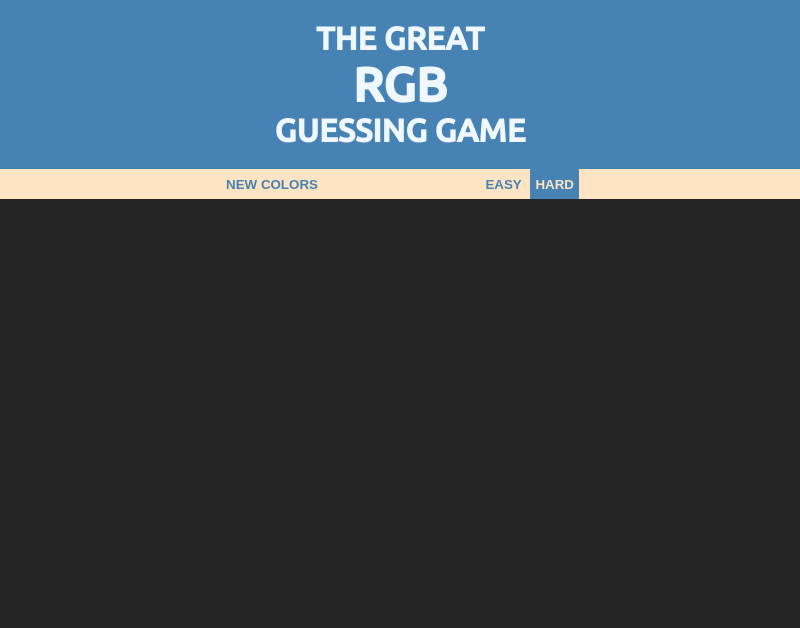
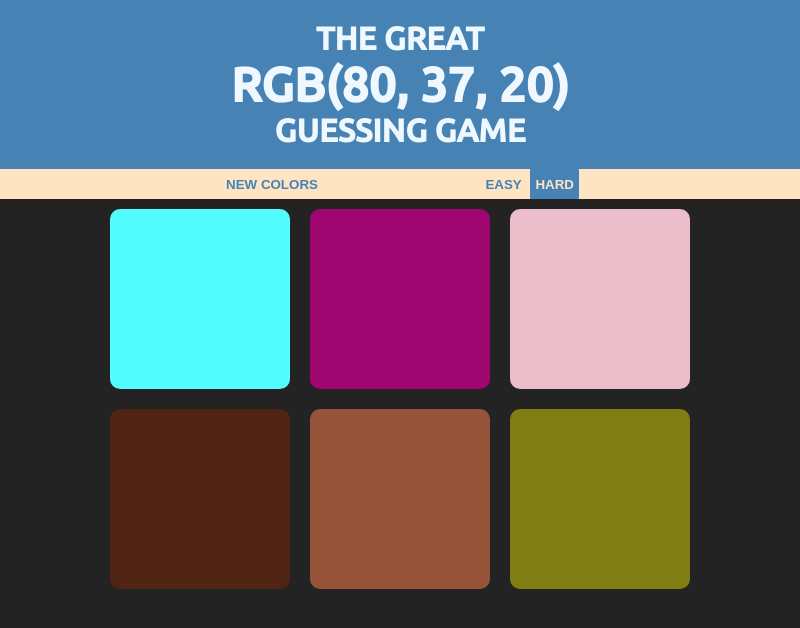
Before and after one commit to SparshJain2000/electron-ColorGame, an Electron app: page assets/index.html in a window 800 px wide. Drawn offline with nearby package versions, Linux system fonts and the light colour scheme.

Commit message:
Update README

```diff
--- a/assets/index.html
+++ b/assets/index.html
@@ -28,7 +28,7 @@
         <div class="color"></div>
     </div>
 
-    <script type="text/javascript" src="css/colorGame.js"></script>
+    <script type="text/javascript" src="js/colorGame.js"></script>
 </body>
 
 </html>
```
Also changed, not shown: README.md, 1 other file.
